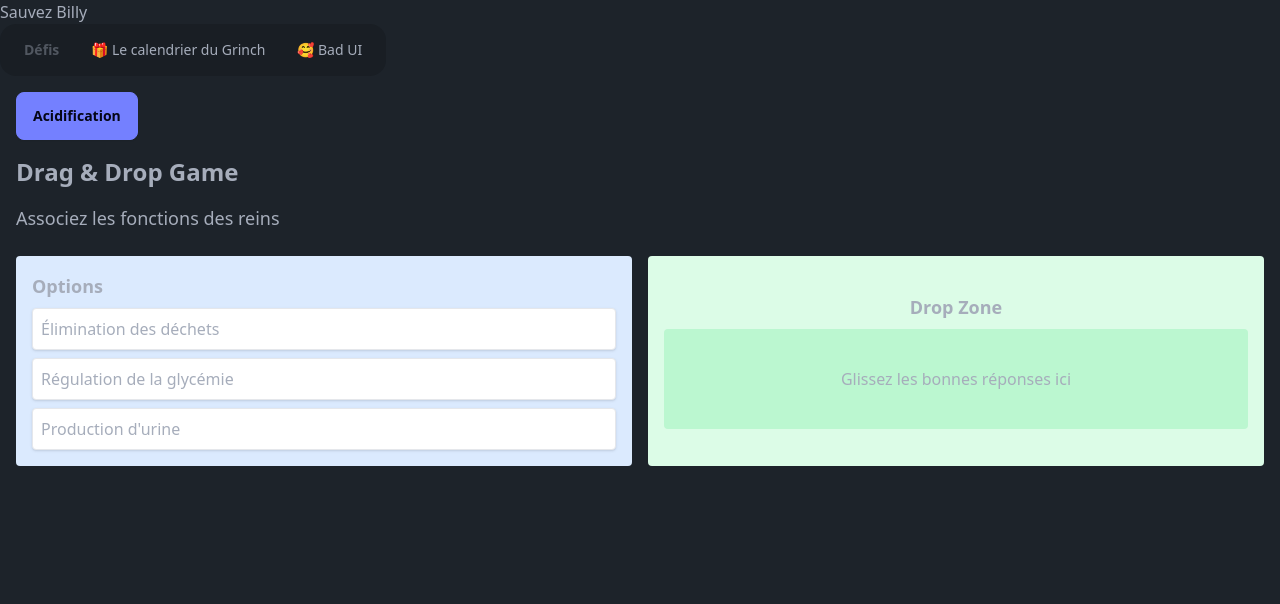
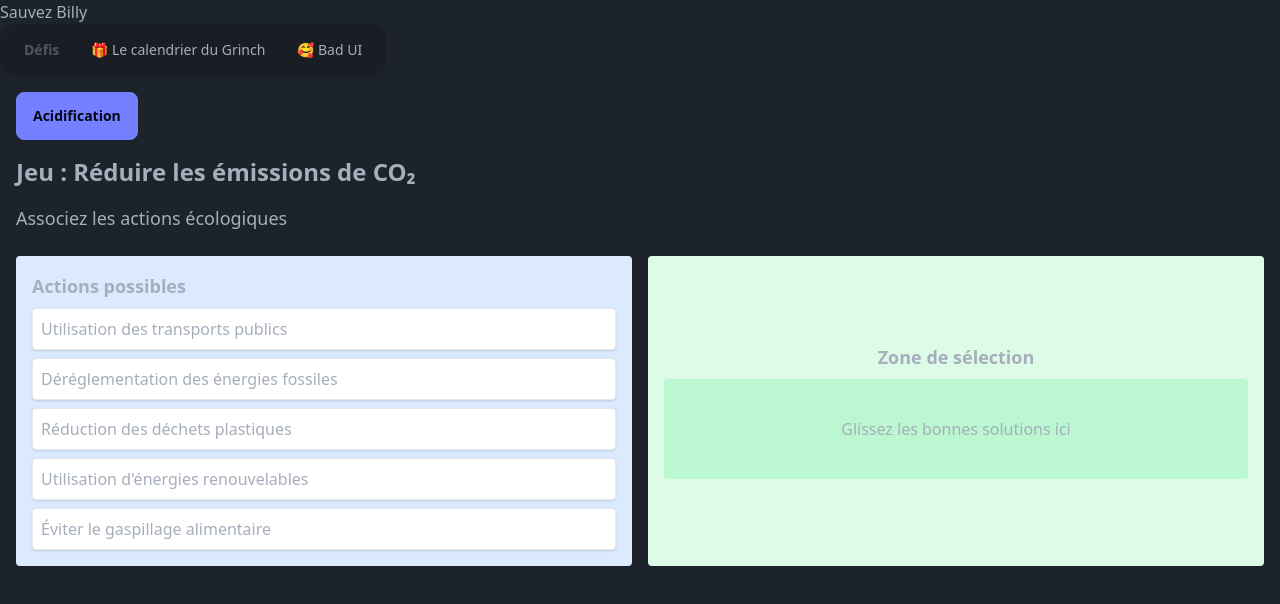
Before and after one commit to nuitit-2024-pas-de-nom/project, a Next.js app: page /stomach/miniGame in a window 1280 px wide. Shown: the top 604 px of the page. Built offline with nearby package versions, Linux system fonts and the light colour scheme.

Commit message:
ajout du jeu

```diff
--- a/app/(info)/stomach/miniGame/page.tsx
+++ b/app/(info)/stomach/miniGame/page.tsx
@@ -7,21 +7,46 @@ export default function Page() {
   const questions = [
     {
       id: 1,
-      title: "Associez les fonctions des reins",
-      items: ["Élimination des déchets", "Régulation de la glycémie", "Production d'urine"],
-      correct: ["Élimination des déchets", "Production d'urine"],
+      title: "Associez les actions écologiques",
+      items: [
+        "Utilisation des transports publics",
+        "Déréglementation des énergies fossiles",
+        "Réduction des déchets plastiques",
+        "Utilisation d'énergies renouvelables",
+        "Éviter le gaspillage alimentaire",
+      ],
+      correct: [
+        "Utilisation des transports publics",
+        "Utilisation d'énergies renouvelables",
+        "Réduction des déchets plastiques",
+        "Éviter le gaspillage alimentaire",
+      ],
     },
     {
       id: 2,
-      title: "Associez les substances filtrées par les reins",
-      items: ["Urée", "Globules rouges", "Acide urique"],
-      correct: ["Urée", "Acide urique"],
+      title: "Associez les effets du CO₂ sur l'océan",
+      items: [
+        "Acidification des eaux",
+        "Réchauffement de l'océan",
+        "Prolifération des coraux",
+        "Perte de biodiversité marine",
+      ],
+      correct: ["Acidification des eaux", "Perte de biodiversité marine"],
     },
     {
       id: 3,
-      title: "Associez les maladies affectant les reins",
-      items: ["Insuffisance rénale", "Cirrhose", "Calculs rénaux"],
-      correct: ["Insuffisance rénale", "Calculs rénaux"],
+      title: "Associez les solutions contre l'acidification",
+      items: [
+        "Réduire l'usage de combustibles fossiles",
+        "Plantation de forêts",
+        "Utilisation des énergies renouvelables",
+        "Reforestation des mangroves",
+      ],
+      correct: [
+        "Réduire l'usage de combustibles fossiles",
+        "Utilisation des énergies renouvelables",
+        "Reforestation des mangroves",
+      ],
     },
   ];
 
@@ -59,7 +84,7 @@ export default function Page() {
       <Link href={"/stomach"} className="btn btn-primary mb-4">
         Acidification
       </Link>
-      <h1 className="text-2xl font-bold">Drag & Drop Game</h1>
+      <h1 className="text-2xl font-bold">Jeu : Réduire les émissions de CO₂</h1>
 
       {!isFinished ? (
         <>
@@ -68,7 +93,7 @@ export default function Page() {
           <div className="mt-6 flex gap-4">
             {/* Drag items */}
             <div className="w-1/2 p-4 bg-blue-100 rounded">
-              <h2 className="text-lg font-bold mb-2">Options</h2>
+              <h2 className="text-lg font-bold mb-2">Actions possibles</h2>
               <ul className="space-y-2">
                 {questions[currentQuestion].items.map((item) => (
                   <li
@@ -89,9 +114,9 @@ export default function Page() {
               onDrop={handleDrop}
               className="w-1/2 p-4 bg-green-100 rounded flex flex-col items-center justify-center"
             >
-              <h2 className="text-lg font-bold mb-2">Drop Zone</h2>
+              <h2 className="text-lg font-bold mb-2">Zone de sélection</h2>
               <div className="min-h-[100px] w-full bg-green-200 rounded flex items-center justify-center">
-                {answers.length === 0 && <p>Glissez les bonnes réponses ici</p>}
+                {answers.length === 0 && <p>Glissez les bonnes solutions ici</p>}
                 <ul className="space-y-2">
                   {answers.map((answer, index) => (
                     <li
```
